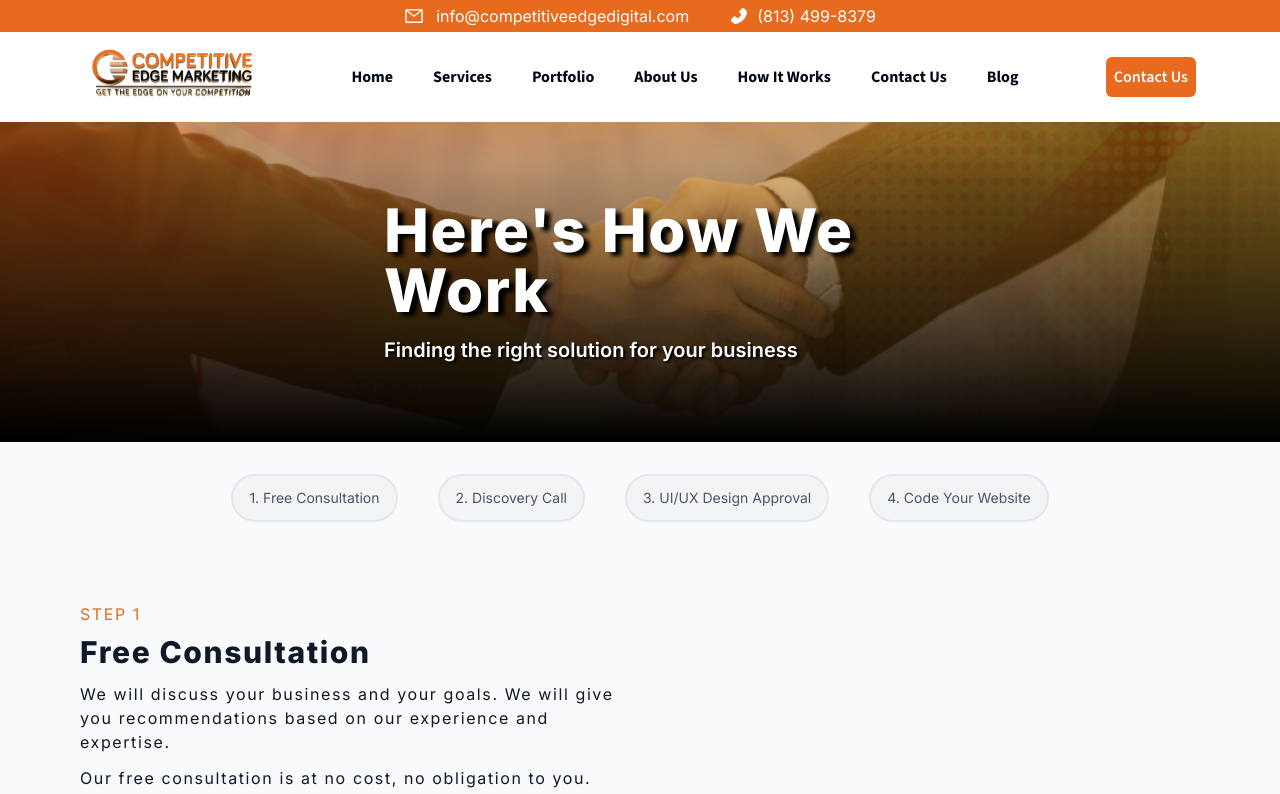
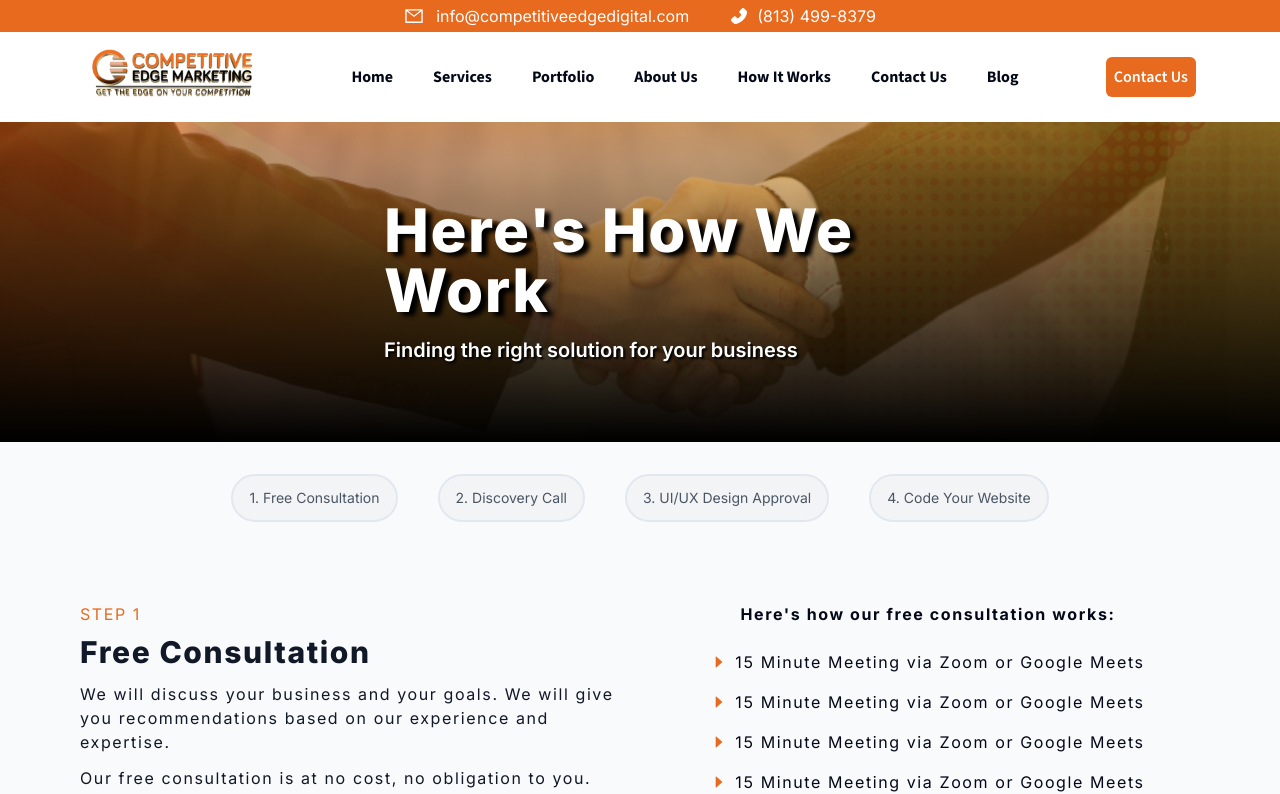
Before and after one commit to bwestwood11/DevVibe-Studio, a Next.js app: page /how-it-works in a window 1280 px wide. Shown: the top 794 px of the page. Built offline with nearby package versions, Linux system fonts and the light colour scheme.

Commit message:
added tailwind typography

```diff
--- a/app/(site)/how-it-works/page.tsx
+++ b/app/(site)/how-it-works/page.tsx
@@ -2,6 +2,7 @@ import Image from "next/image";
 import { cn } from "@/lib/utils";
 import styles from '@/components/work.module.css'
 import Link from "next/link";
+import { AiFillCaretRight } from "react-icons/ai";
 
 const HowItWorksPage = () => {
   return (
@@ -60,8 +61,26 @@ const HowItWorksPage = () => {
               </div>
 
             </div>
-            <div className="basis-1/2">
-
+            <div className="basis-1/2 text-center flex flex-col items-center align-middle">
+                 <h3 className="font-bold pb-6">Here's how our free consultation works:</h3>
+               <ul className="flex flex-col gap-4">
+                   <li className="flex items-center gap-2">
+                    <AiFillCaretRight className='text-[#e86a1e]' />
+                    <p>15 Minute Meeting via Zoom or Google Meets</p>
+                   </li>
+                   <li className="flex items-center gap-2">
+                    <AiFillCaretRight className='text-[#e86a1e]' />
+                    <p>15 Minute Meeting via Zoom or Google Meets</p>
+                   </li>
+                   <li className="flex items-center gap-2">
+                    <AiFillCaretRight className='text-[#e86a1e]' />
+                    <p>15 Minute Meeting via Zoom or Google Meets</p>
+                   </li>
+                   <li className="flex items-center gap-2">
+                    <AiFillCaretRight className='text-[#e86a1e]' />
+                    <p>15 Minute Meeting via Zoom or Google Meets</p>
+                   </li>
+                </ul>
             </div>
           </div>
     </div>
--- a/tailwind.config.js
+++ b/tailwind.config.js
@@ -72,5 +72,7 @@ module.exports = {
       },
     },
   },
-  plugins: [require("tailwindcss-animate")],
+  plugins: [require("tailwindcss-animate"),
+  require('@tailwindcss/typography'),
+],
 }
```
